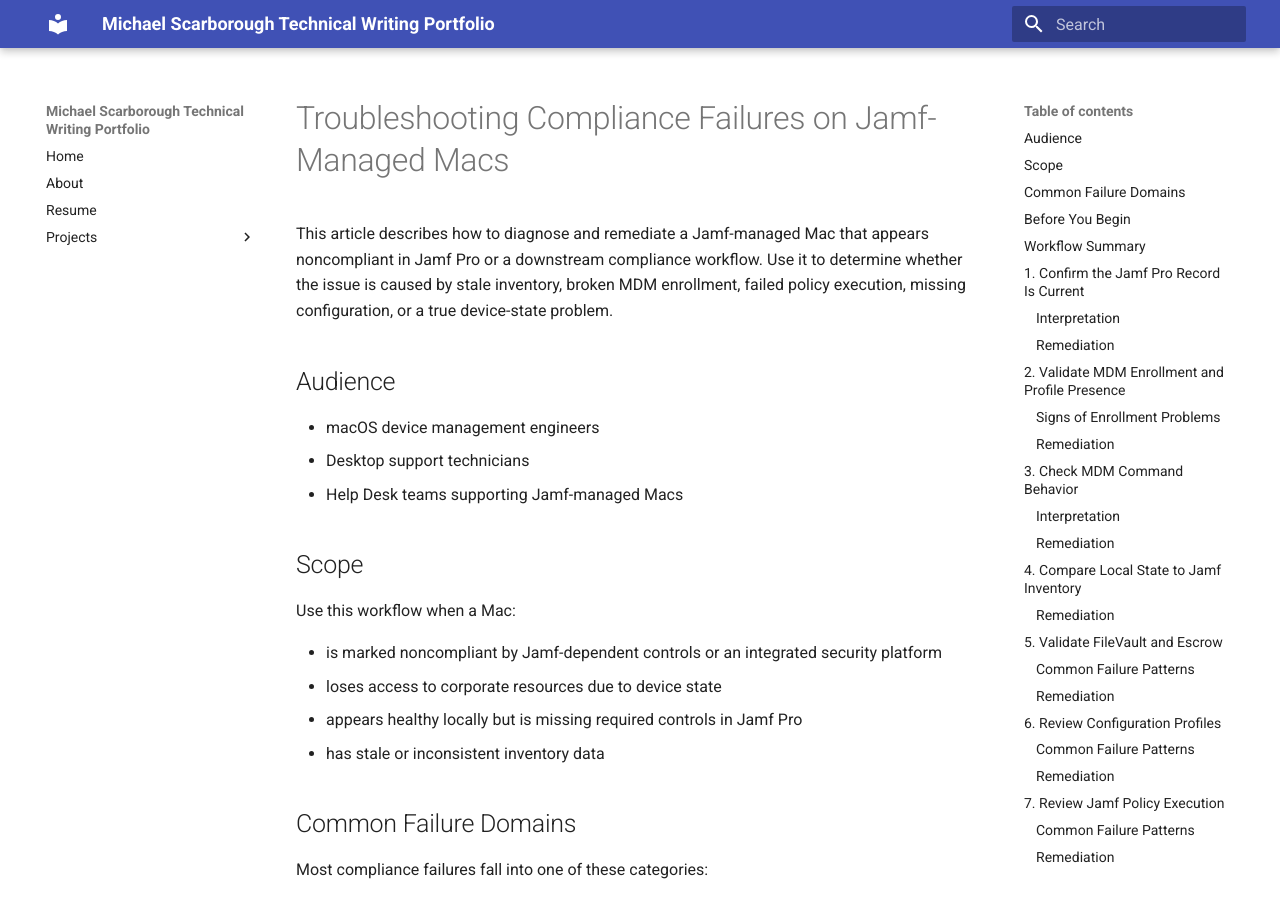
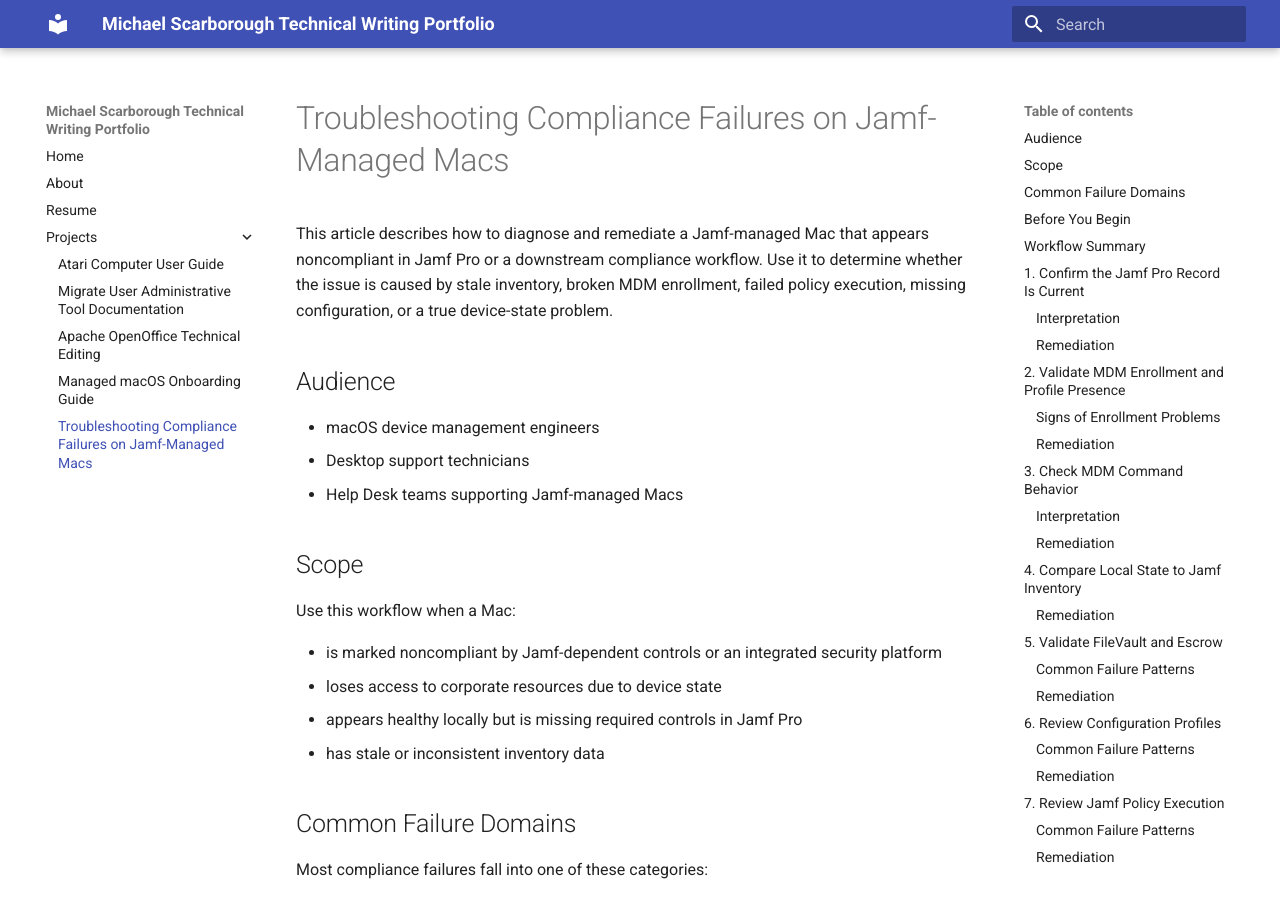
Before and after one commit to MackMike/technical-writing-portfolio-site, an MkDocs documentation site: the page built from docs/projects/jamf-managed-mac-compliance-troubleshooting.md, in a window 1280 px wide and 900 px high. Built offline with MkDocs 1.6.1 and Material for MkDocs 9.7.7, drawn with Linux system fonts in a browser that asks for light colours.

Commit message:
Update mkdocs.yml

```diff
--- a/mkdocs.yml
+++ b/mkdocs.yml
@@ -1,4 +1,3 @@
-
 site_name: Michael Scarborough Technical Writing Portfolio
 site_url: https://MackMike.github.io/technical-writing-portfolio-site/
 theme:
@@ -13,6 +12,7 @@
       - Migrate User Administrative Tool Documentation: projects/migrate-user.md
       - Apache OpenOffice Technical Editing: projects/openoffice-technical-editing.md
       - Managed macOS Onboarding Guide: projects/managed-mac-onboarding.md
+      - Troubleshooting Compliance Failures on Jamf-Managed Macs: projects/jamf-managed-mac-compliance-troubleshooting.md
 
 plugins:
   - search
```
